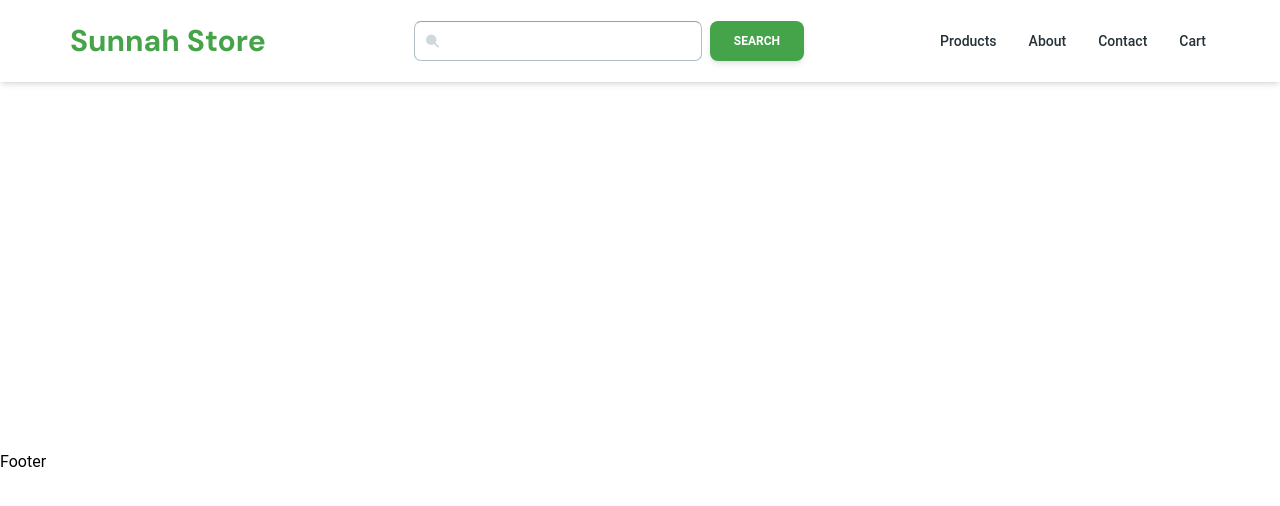
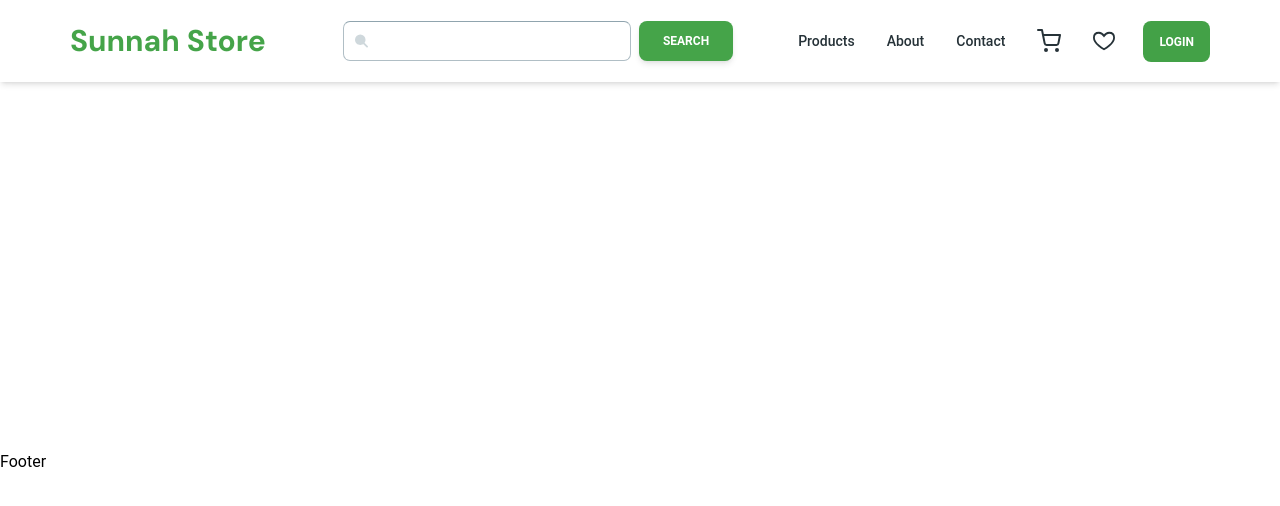
Before and after one commit to faruq-dev/Sunnah-store, a React (Vite) app: page / in a window 1280 px wide. Shown: the top 506 px of the page. Built offline with nearby package versions, Linux system fonts and the light colour scheme.

Commit message:
Navbar design done

```diff
--- a/src/components/shared/Header.jsx
+++ b/src/components/shared/Header.jsx
@@ -7,6 +7,8 @@ import {
   Collapse,
 } from "@material-tailwind/react";
 import { useEffect, useState } from "react";
+import { FiShoppingCart } from "react-icons/fi";
+import { GrFavorite } from "react-icons/gr";
 
 const Header = () => {
   const [openNav, setOpenNav] = useState(false);
@@ -63,11 +65,41 @@ const Header = () => {
         color="blue-gray"
         className="flex items-center gap-x-2 p-1 font-medium"
       >
-
         <a href="#" className="flex items-center">
-          Cart
+          <FiShoppingCart className="size-6" />
         </a>
       </Typography>
+
+      {/* Wishlist */}
+      <Typography
+        as="li"
+        variant="small"
+        color="blue-gray"
+        className="flex items-center gap-x-2 p-1 font-medium"
+      >
+        <a href="#" className="flex items-center">
+          <GrFavorite className="size-[22px]" />
+        </a>
+      </Typography>
+
+      {/* Sign in */}
+      <div className="order-4 text-center">
+        <ul>
+          <Typography
+            as="li"
+            variant="small"
+            color="blue-gray"
+            className=" font-medium bg-[#43A147] text-white px-4 py-[10px] rounded-lg"
+          >
+            <a
+              href="#"
+              className="text-center uppercase text-[12px] font-semibold"
+            >
+              Login
+            </a>
+          </Typography>
+        </ul>
+      </div>
     </ul>
   );
 
@@ -83,7 +115,7 @@ const Header = () => {
         </Typography>
 
         {/* Menu items */}
-        <div className="hidden lg:block lg:order-3">{navList}</div>
+        <div className="hidden lg:block lg:order-3">{navList} </div>
 
         {/* Search box */}
         <div className="hidden items-center gap-x-2 lg:flex">
@@ -92,7 +124,7 @@ const Header = () => {
               type="search"
               placeholder="Search"
               containerProps={{
-                className: "min-w-[288px]",
+                className: "min-w-[288px] 2xl:min-w-[388px]",
               }}
               className=" !border-t-blue-gray-300 pl-9 placeholder:text-gray-600 focus:!border-blue-gray-300"
               labelProps={{
@@ -209,7 +241,6 @@ const Header = () => {
           </div>
         </div>
       </Collapse>
-
     </Navbar>
   );
 };
```
